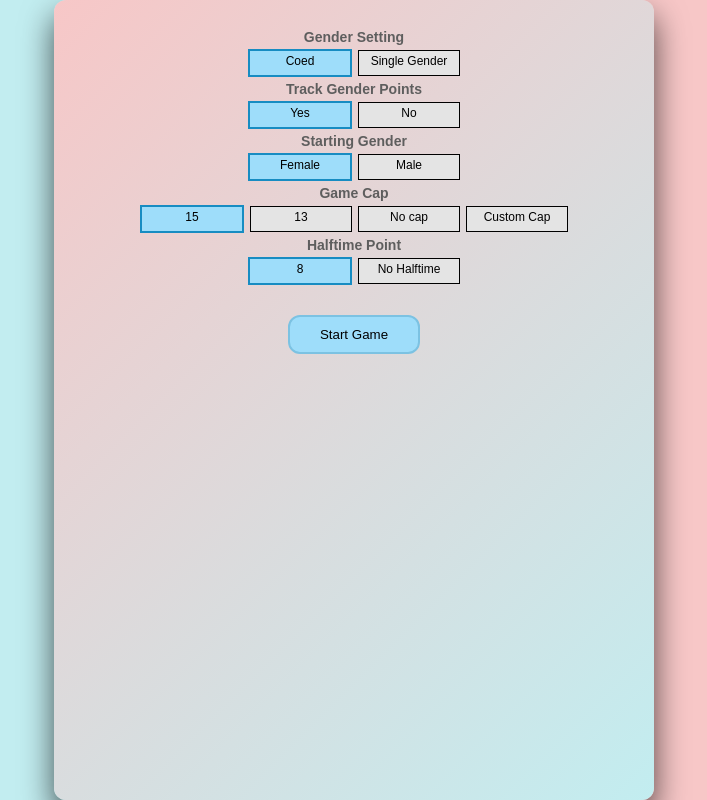
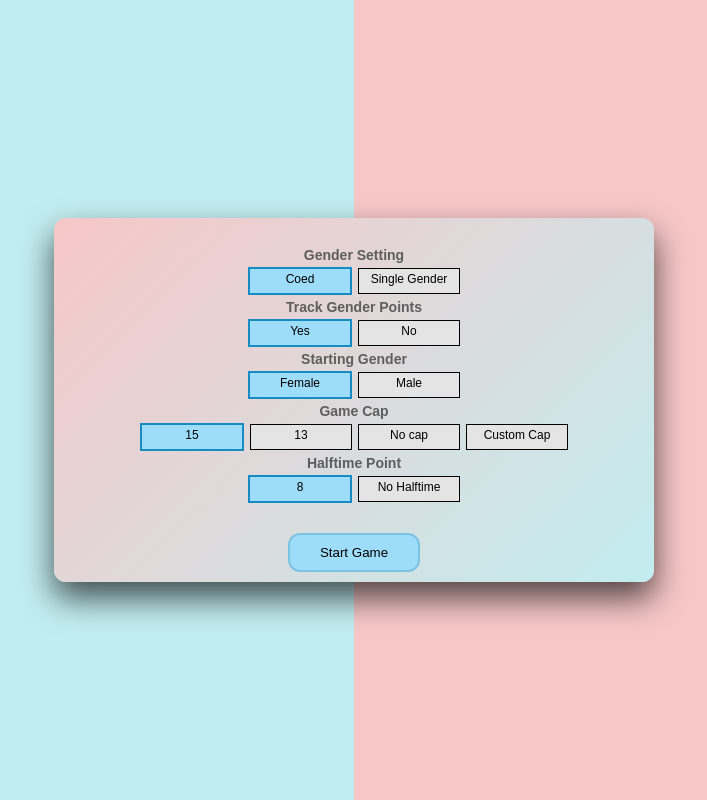
Before and after one commit to ChrisHuynh333/ultimate-scoreboard, a React (Create React App) app: page / in a window 1280 px wide. Shown: the whole page, without its empty margins (286-993 px from the left). Built offline with nearby package versions, Linux system fonts and the light colour scheme.

Commit message:
Additiona style changes

```diff
--- a/src/index.css
+++ b/src/index.css
@@ -1,5 +1,3 @@
-
-
 html, body {
   margin: 0;
   padding: 0;
@@ -22,7 +20,6 @@ html, body {
   border-radius: 12px;
   background: linear-gradient(135deg, #f7c7c7,#c2edf0);
   z-index: 1;
-  height: 100vh;
 }
 
 .game-start-modal-form {
@@ -45,8 +42,8 @@ html, body {
 
 .game-start-modal-radio-btn {
   margin: 0 auto;
+}
 
-}
 .game-start-modal-radio-btn > label {
   width: 80px;
   height: 18px;
@@ -92,6 +89,7 @@ html, body {
   border: 2px solid rgb(124, 194, 226);
   background-color: rgb(158, 221, 250);
   border-radius: 12px;
+  margin-bottom: 10px;
 }
 
 
```
